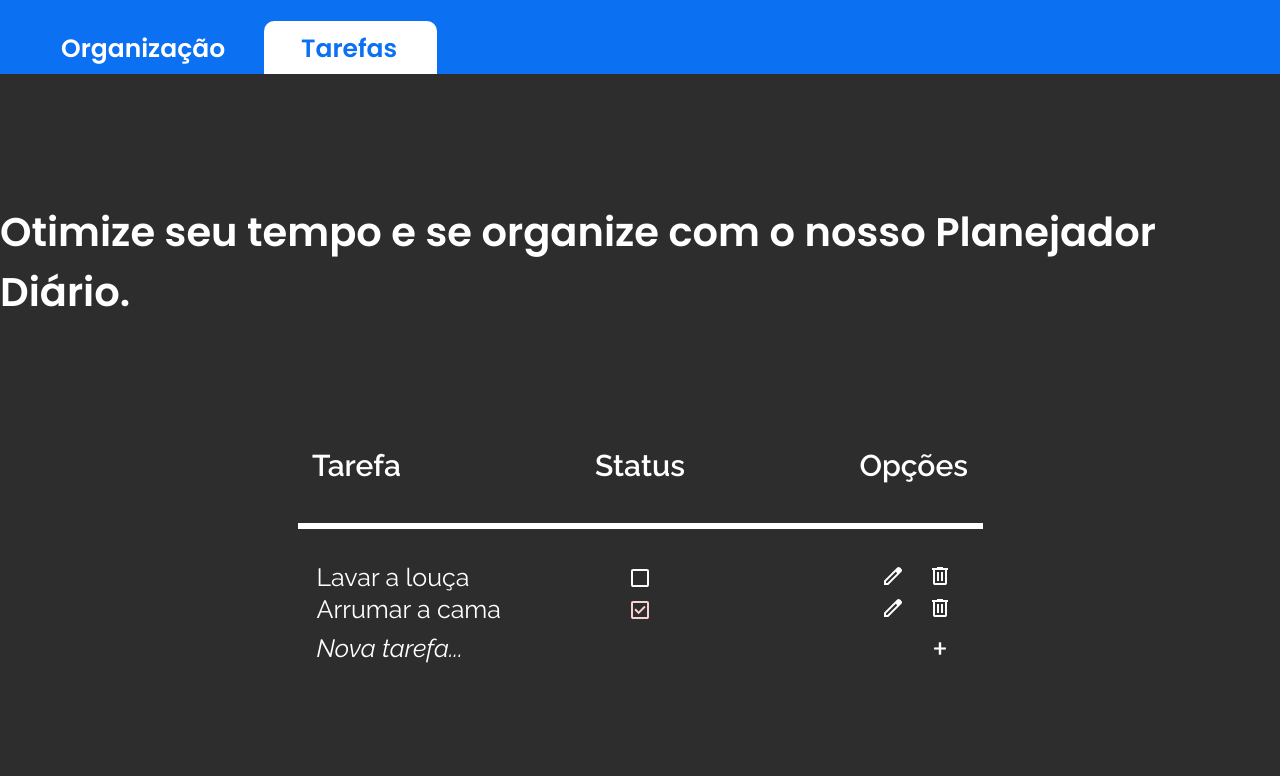
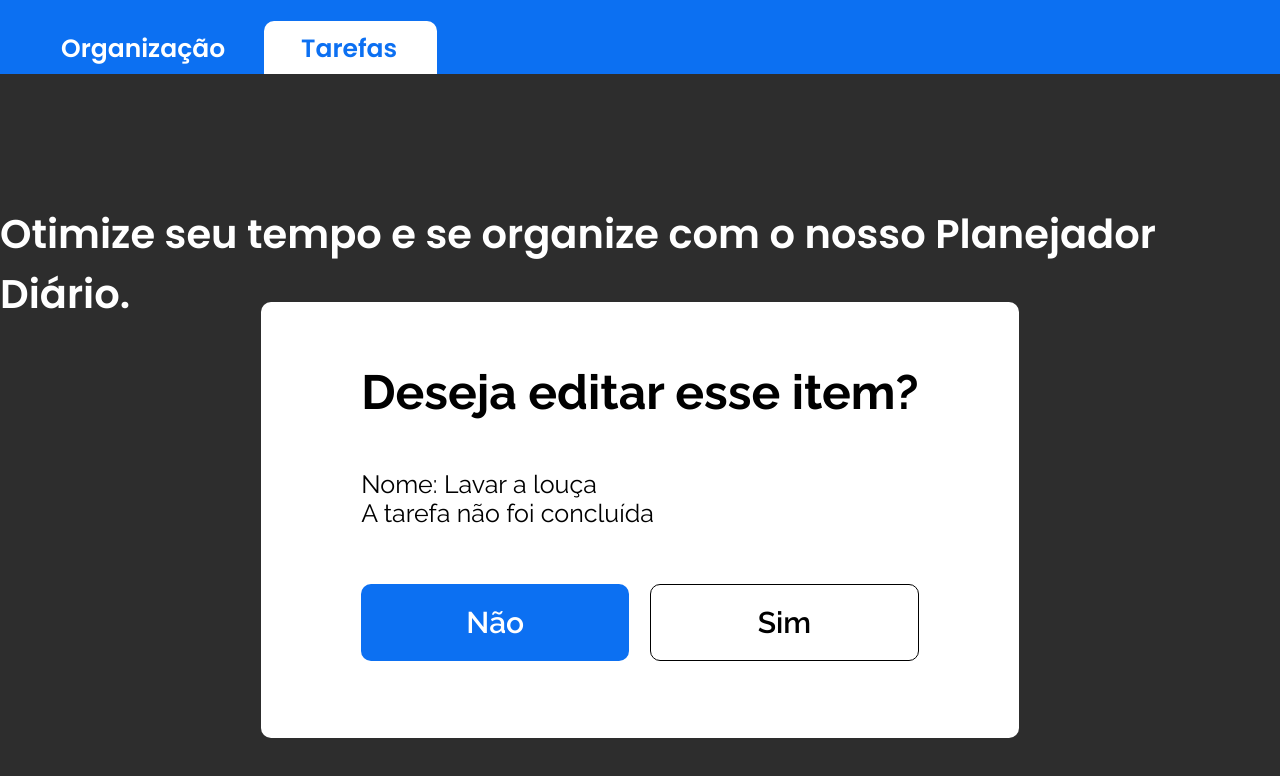
Before and after one commit to PedroYRSousa/desafio3, a React (Vite) app: page / in a window 1280 px wide. Both pictures are taken after a click on the button 893 px from the left and 577 px from the top of the page. Shown: the top 776 px of the page. Built offline with nearby package versions, Linux system fonts and the light colour scheme.

Commit message:
Update: Desafio 3 completo

```diff
--- a/global.scss
+++ b/global.scss
@@ -5,7 +5,7 @@
     margin: 0;
     border: 0;
     outline: 0;
-    box-sizing: content-box;
+    box-sizing: border-box;
 }
 
 body {
@@ -105,6 +105,11 @@ button {
     display: flex;
 }
 
+.d-flex-column {
+    display: flex;
+    flex-direction: column;
+}
+
 .d-grid {
     display: grid;
 }
@@ -160,6 +165,30 @@ button {
     text-align: center;
 }
 
+.t-button {
+    font-family: 'Raleway', sans-serif;
+    font-size: 30px;
+    font-weight: 600;
+    line-height: 35.22px;
+    text-align: left;
+}
+
+.t-modal-element-title {
+    font-family: 'Raleway', sans-serif;
+    font-size: 32px;
+    font-weight: 600;
+    line-height: 41.09px;
+    text-align: left;
+}
+
+.t-modal-element-task-description {
+    font-family: 'Raleway', sans-serif;
+    font-size: 25px;
+    font-weight: 400;
+    line-height: 29.35px;
+    text-align: left;
+}
+
 /* General */
 .buttom {
     cursor: pointer;
--- /dev/null
+++ b/src/components/Button/Button.jsx
@@ -0,0 +1,19 @@
+import PropTypes from 'prop-types';
+
+import './Button.scss'
+
+function Button({ children, callbackClick, primary = true }) {
+    return (
+        <div onClick={callbackClick} className={`t-button d-flex jc-center al-center button ${primary ? 'tertiary-background primary-color' : 'secondary-background secondary-color button-secondary'}`}>
+            {children}
+        </div>
+    )
+}
+
+Button.propTypes = {
+    children: PropTypes.any,
+    callbackClick: PropTypes.func,
+    primary: PropTypes.bool
+};
+
+export default Button
--- /dev/null
+++ b/src/components/Button/Button.scss
@@ -0,0 +1,11 @@
+.button {
+    width: 268.42px;
+    height: 77px;
+
+    cursor: pointer;
+    border-radius: 10px;
+
+    &.button-secondary {
+        border: 1px solid black;
+    }
+}
--- a/src/components/GridItem/GridItem.jsx
+++ b/src/components/GridItem/GridItem.jsx
@@ -9,8 +9,8 @@ import deleteSVG from '../../assets/delete.svg'
 import checkBoxSVG from '../../assets/check_box.svg'
 import checkBoxBlankSVG from '../../assets/check_box_blank.svg'
 
-function GridItem({ task, removeItemCallback }) {
-    const [name, ] = useState(task.name)
+function GridItem({ task, editItemCallback, removeItemCallback }) {
+    const [name,] = useState(task.name)
     const [status, setStatus] = useState(task.status)
 
     const editStatus = () => {
@@ -18,13 +18,8 @@ function GridItem({ task, removeItemCallback }) {
         setStatus(task.status)
     }
 
-    const edit = () => {
-
-    }
-
-    const remove = () => {
-        removeItemCallback();
-    }
+    const edit = () => editItemCallback();
+    const remove = () => removeItemCallback();
 
     return (
         <div className='al-center d-grid grid-container-item'>
@@ -56,6 +51,7 @@ function GridItem({ task, removeItemCallback }) {
 
 GridItem.propTypes = {
     task: PropTypes.any,
+    editItemCallback: PropTypes.func,
     removeItemCallback: PropTypes.func
 };
 
--- a/src/components/GridListItens/GridListItens.jsx
+++ b/src/components/GridListItens/GridListItens.jsx
@@ -5,16 +5,17 @@ import './GridListItens.scss'
 // Components
 import GridItem from '../GridItem/GridItem'
 
-function GridListItens({ tasks, removeItemCallback }) {
+function GridListItens({ tasks, editItemCallback, removeItemCallback }) {
     return (
         <div className='grid-list-itens scroll'>
-            {tasks.map((task, index) => <GridItem key={index} task={task} removeItemCallback={() => removeItemCallback(index)} />)}
+            {tasks.map((task, index) => <GridItem key={index} task={task} editItemCallback={() => editItemCallback(index)} removeItemCallback={() => removeItemCallback(index)} />)}
         </div>
     )
 }
 
 GridListItens.propTypes = {
     tasks: PropTypes.arrayOf(PropTypes.any),
+    editItemCallback: PropTypes.func,
     removeItemCallback: PropTypes.func
 };
 
--- a/src/components/Main/Main.jsx
+++ b/src/components/Main/Main.jsx
@@ -7,6 +7,8 @@ import GridListItens from '../GridListItens/GridListItens'
 import Separator from '../Separator/Separator'
 import GridHeader from '../GridHeader/GridHeader'
 import GridOptions from '../GridOptions/GridOptions'
+import Modal from '../Modal/Modal'
+import ModalElement from '../ModalElement/ModalElement'
 
 // Mock
 import TasksMock from '../../mock.json'
@@ -14,6 +16,7 @@ import TasksMock from '../../mock.json'
 
 function Main() {
     const [tasks, setTasks] = useState([TasksMock[0], TasksMock[1]]);
+    const [elementModal, setElementModal] = useState(null);
 
     const newItem = () => {
         const newTask = TasksMock[Math.floor(Math.random() * (TasksMock.length - 1))]
@@ -22,7 +25,15 @@ function Main() {
     }
 
     const removeItem = (index) => {
-        setTasks(tasks.filter((_, i) => i != index));
+        const task = tasks[index];
+
+        setElementModal(<ModalElement title={'Deseja excluir esse item?'} task={task} />);
+    }
+
+    const editItem = (index) => {
+        const task = tasks[index];
+
+        setElementModal(<ModalElement title={'Deseja editar esse item?'} task={task} />);
     }
 
     return (
@@ -33,10 +44,13 @@ function Main() {
                 <div className='d-flex al-center grid-container'>
                     <GridHeader />
                     <Separator />
-                    <GridListItens tasks={tasks} removeItemCallback={removeItem} />
+                    <GridListItens tasks={tasks} editItemCallback={editItem} removeItemCallback={removeItem} />
                     <GridOptions newItemCallback={newItem} />
                 </div>
             </section>
+            <Modal isOpen={elementModal !== null} setIsOpen={() => setElementModal(null)} >
+                {elementModal}
+            </Modal>
         </main>
     )
 }
--- /dev/null
+++ b/src/components/Modal/Modal.jsx
@@ -0,0 +1,48 @@
+import PropTypes from 'prop-types';
+
+import './Modal.scss'
+
+// Components
+import Button from '../Button/Button'
+
+function Modal({ children, isOpen, setIsOpen }) {
+    if (!isOpen) return;
+
+    const close = ({ target }) => {
+        if (target.classList.value !== 'd-flex jc-center al-center modal') return;
+
+        setIsOpen();
+    }
+
+    const no = () => {
+        setIsOpen();
+    }
+
+    const yes = () => {
+        setIsOpen();
+    }
+
+    return (
+        <div className='d-flex jc-center al-center modal' onClick={close}>
+            <div className='d-flex-column secondary-background secondary-color modal-container'>
+                <div className='d-flex jc-center al-center modal-container-element'>
+                    {children}
+                </div>
+                <div className='d-flex jc-center al-center modal-container-options'>
+                    <Button callbackClick={no}>Não</Button>
+                    <Button callbackClick={yes} primary={false}>Sim</Button>
+                </div>
+            </div>
+        </div>
+    )
+}
+
+Modal.propTypes = {
+    children: PropTypes.element,
+    isOpen: PropTypes.bool,
+    setIsOpen: PropTypes.func,
+    callbackNo: PropTypes.func,
+    callbackYes: PropTypes.func
+};
+
+export default Modal
--- /dev/null
+++ b/src/components/Modal/Modal.scss
@@ -0,0 +1,34 @@
+.modal {
+    position: absolute;
+    left: 0;
+    top: 0;
+
+    width: 100vw;
+    height: 100vh;
+
+    background-color: transparent;
+    z-index: 1000;
+
+    .modal-container {
+        width: 758px;
+        height: 436px;
+
+        position: fixed;
+        top: 65%;
+        left: 50%;
+        transform: translate(-50%, -50%);
+
+        border: 1px;
+        border-radius: 10px;
+
+        padding: 70px 100.37px 77px 100px;
+
+        .modal-container-element {
+            width: 100%;
+            height: 100%;
+        }
+        .modal-container-options {
+            gap: 20.79px;
+        }
+    }
+}
--- /dev/null
+++ b/src/components/ModalElement/ModalElement.jsx
@@ -0,0 +1,26 @@
+import PropTypes from 'prop-types';
+
+import './ModalElement.scss'
+
+function ModalElement({ title, task }) {
+    return (
+        <div className='modal-element'>
+            <div className='modal-element-container'>
+                <div className='t-modal-element-title modal-element-container-title'>
+                    <h2>{title}</h2>
+                </div>
+                <div className='t-modal-element-task-description modal-element-container-task'>
+                    <p>Nome: {task.name}</p>
+                    <p>{task.status ? 'A tarefa foi concluída' : 'A tarefa não foi concluída'}</p>
+                </div>
+            </div>
+        </div>
+    )
+}
+
+ModalElement.propTypes = {
+    title: PropTypes.string,
+    task: PropTypes.object
+};
+
+export default ModalElement
--- /dev/null
+++ b/src/components/ModalElement/ModalElement.scss
@@ -0,0 +1,15 @@
+.modal-element {
+    height: 100%;
+
+    .modal-element-container {
+        height: 100%;
+
+        .modal-element-container-title {
+            padding-bottom: 57px;
+        }
+
+        .modal-element-container-task {
+            height: 100%;
+        }
+    }
+}
```
